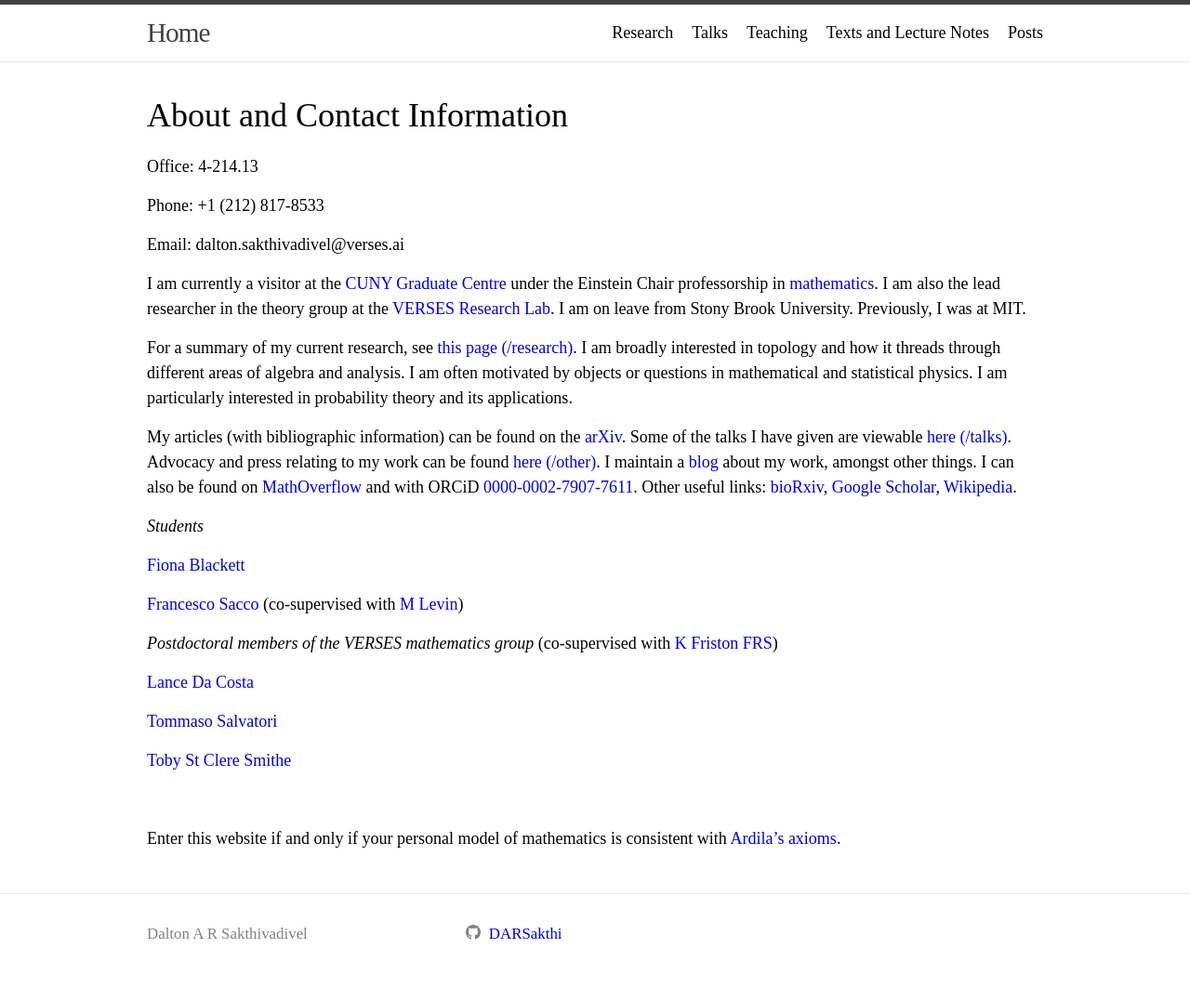
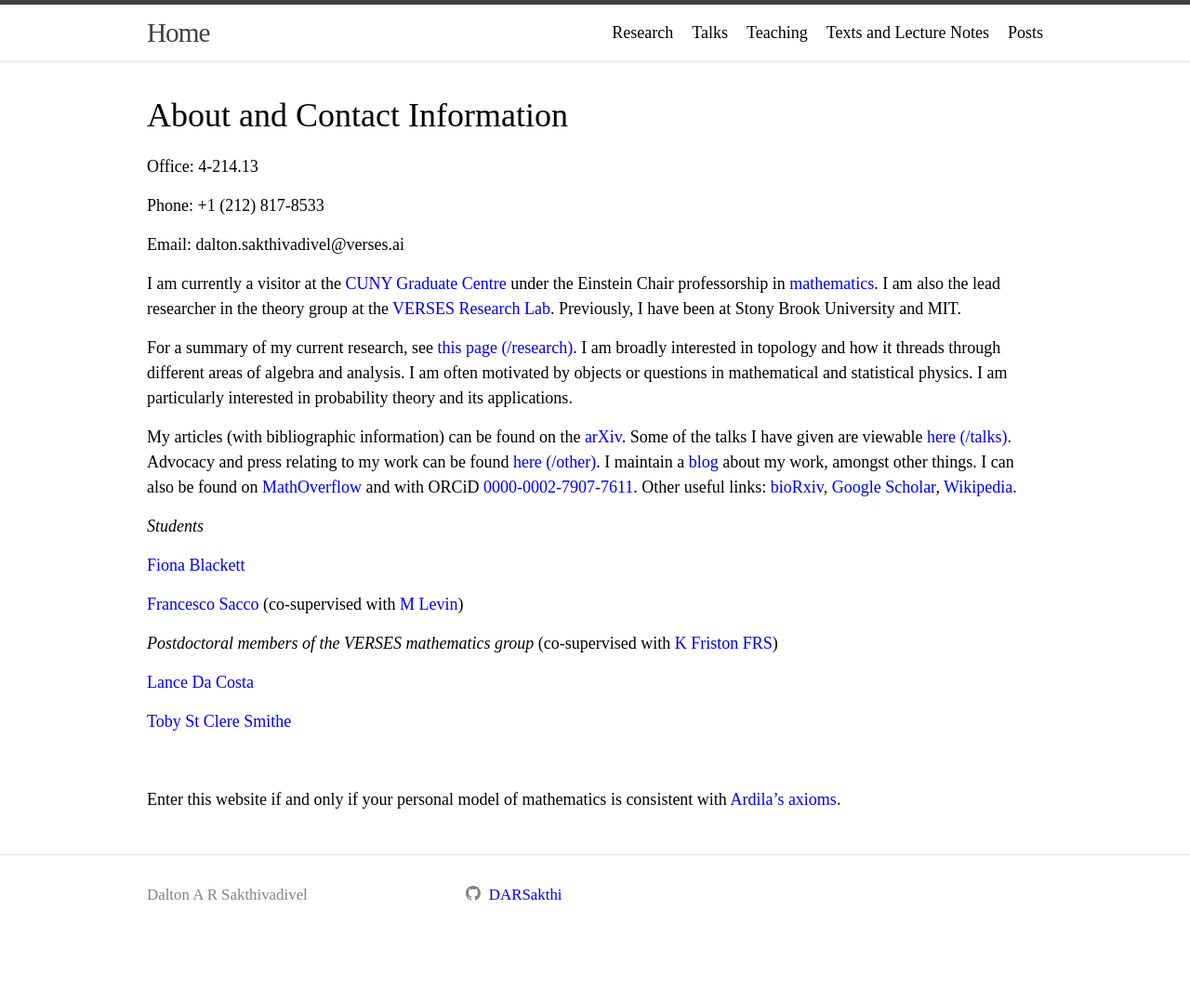
Before and after one commit to DARSakthi/DARSakthi.github.io, a Jekyll site: the page built from index.markdown, in a window 1280 px wide. Shown: the whole page at 93% size. Built offline with Jekyll 4.4.1, drawn with Linux system fonts in a browser that asks for light colours; after the commit the page ends 1035 px from its top, so only the background shows below that.

Commit message:
Minor updates

```diff
--- a/index.markdown
+++ b/index.markdown
@@ -12,7 +12,7 @@ Phone: +1 (212) 817-8533
 
 Email: dalton.sakthivadivel@verses.ai
 
-I am currently a visitor at the [CUNY Graduate Centre](https://www.gc.cuny.edu) under the Einstein Chair professorship in [mathematics](https://www.gc.cuny.edu/mathematics). I am also the lead researcher in the theory group at the [VERSES Research Lab](https://darsakthi.github.io/verses-lab/). I am on leave from Stony Brook University. Previously, I was at MIT.
+I am currently a visitor at the [CUNY Graduate Centre](https://www.gc.cuny.edu) under the Einstein Chair professorship in [mathematics](https://www.gc.cuny.edu/mathematics). I am also the lead researcher in the theory group at the [VERSES Research Lab](https://darsakthi.github.io/verses-lab/). Previously, I have been at Stony Brook University and MIT.
 
 For a summary of my current research, see [this page (/research)](https://darsakthi.github.io/research). I am broadly interested in topology and how it threads through different areas of algebra and analysis. I am often motivated by objects or questions in mathematical and statistical physics. I am particularly interested in probability theory and its applications.
 
@@ -29,8 +29,6 @@ _Postdoctoral members of the VERSES mathematics group_ (co-supervised with [K Fr
 
 [Lance Da Costa](https://scholar.google.com/citations?user=PCHqHCsAAAAJ&hl=en)
 
-[Tommaso Salvatori](https://www.cs.ox.ac.uk/people/tommaso.salvatori/)
-
 [Toby St Clere Smithe](https://tsmithe.net)
 
 &nbsp;
```
